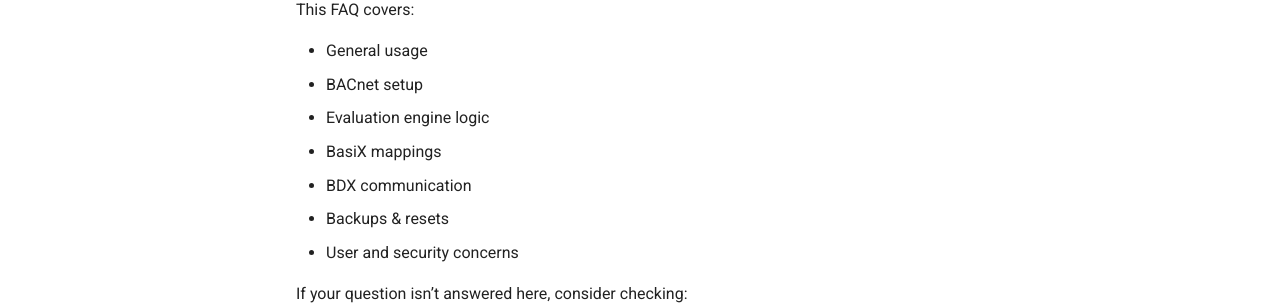
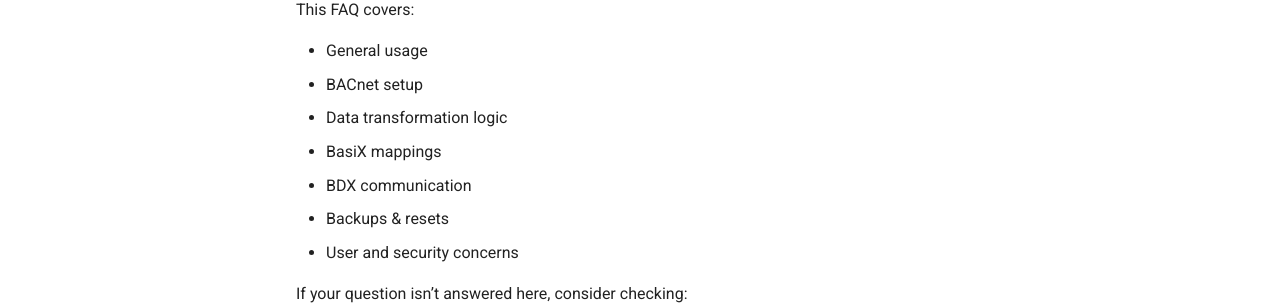
Before and after one commit to BuildingLogiX/DataLynX, an MkDocs documentation site: the page built from docs/faq.md, in a window 1280 px wide and 1400 px high, scrolled down 8013 px. Shown: the part 869-1174 px from the top of the window. Built offline with MkDocs 1.6.1 and Material for MkDocs 9.7.7, drawn with Linux system fonts in a browser that asks for light colours.

Commit message:
Enhance footer styling, hide GitHub links, and update FAQ content

```diff
--- a/docs/assets/extra.css
+++ b/docs/assets/extra.css
@@ -1,4 +1,9 @@
-/* BuildingLogiX Consistent Footer Styling */
+/* BuildingLogiX Consistent Styling */
+
+/* Hide GitHub repository icons/links in header */
+.md-header__source {
+    display: none !important;
+}
 
 /* Ensure content doesn't overlap with fixed footer */
 .md-main {
--- a/docs/faq.md
+++ b/docs/faq.md
@@ -381,7 +381,7 @@
 
 - General usage
 - BACnet setup
-- Evaluation engine logic
+- Data transformation logic
 - BasiX mappings
 - BDX communication
 - Backups & resets
--- a/mkdocs.yml
+++ b/mkdocs.yml
@@ -4,11 +4,12 @@
 theme:
   name: material
   custom_dir: overrides
-  logo: assets/blx white.svg
+  logo: assets/blx-white.svg
+  icon:
+    repo: null
   features:
     - navigation.tabs
     - navigation.tabs.sticky
-    - navigation.sections
     - navigation.instant
     - navigation.tracking
     - content.code.copy
--- a/overrides/partials/footer.html
+++ b/overrides/partials/footer.html
@@ -17,7 +17,7 @@
         </a>
         <!-- BuildingLogiX Website -->
         <a href="https://buildinglogix.net" target="_blank" rel="noopener" title="BuildingLogiX">
-            <img src="{{ base_url }}/assets/blx white.svg" alt="BuildingLogiX" class="footer-logo" onerror="this.style.display='none'">
+            <img src="{{ config.site_url }}assets/blx-white.svg" alt="BuildingLogiX" class="footer-logo" onerror="this.style.display='none'">
         </a>
     </div>
 </footer>
```
Also changed, not shown: docs/assets/blx-white.svg (added).
